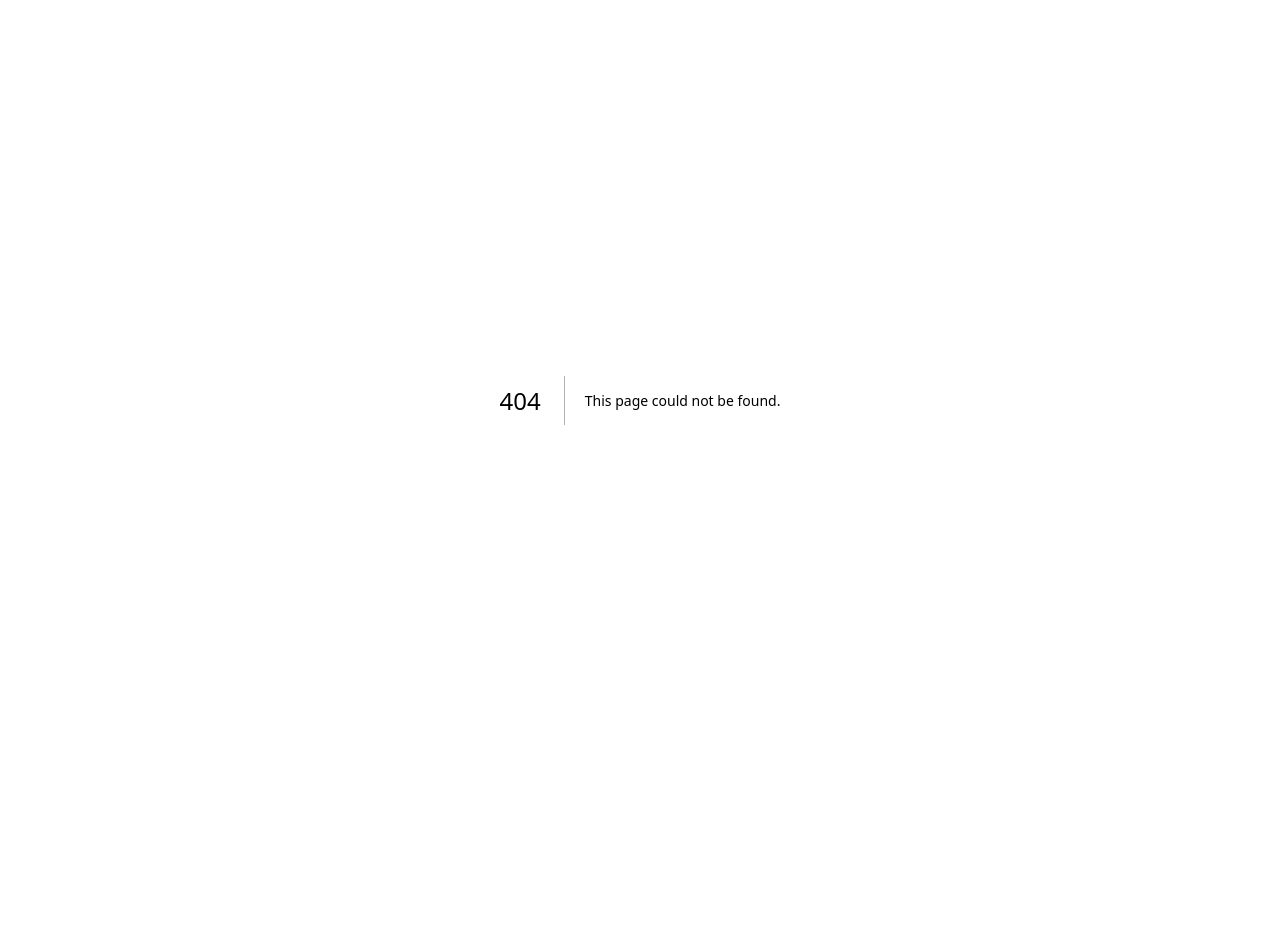
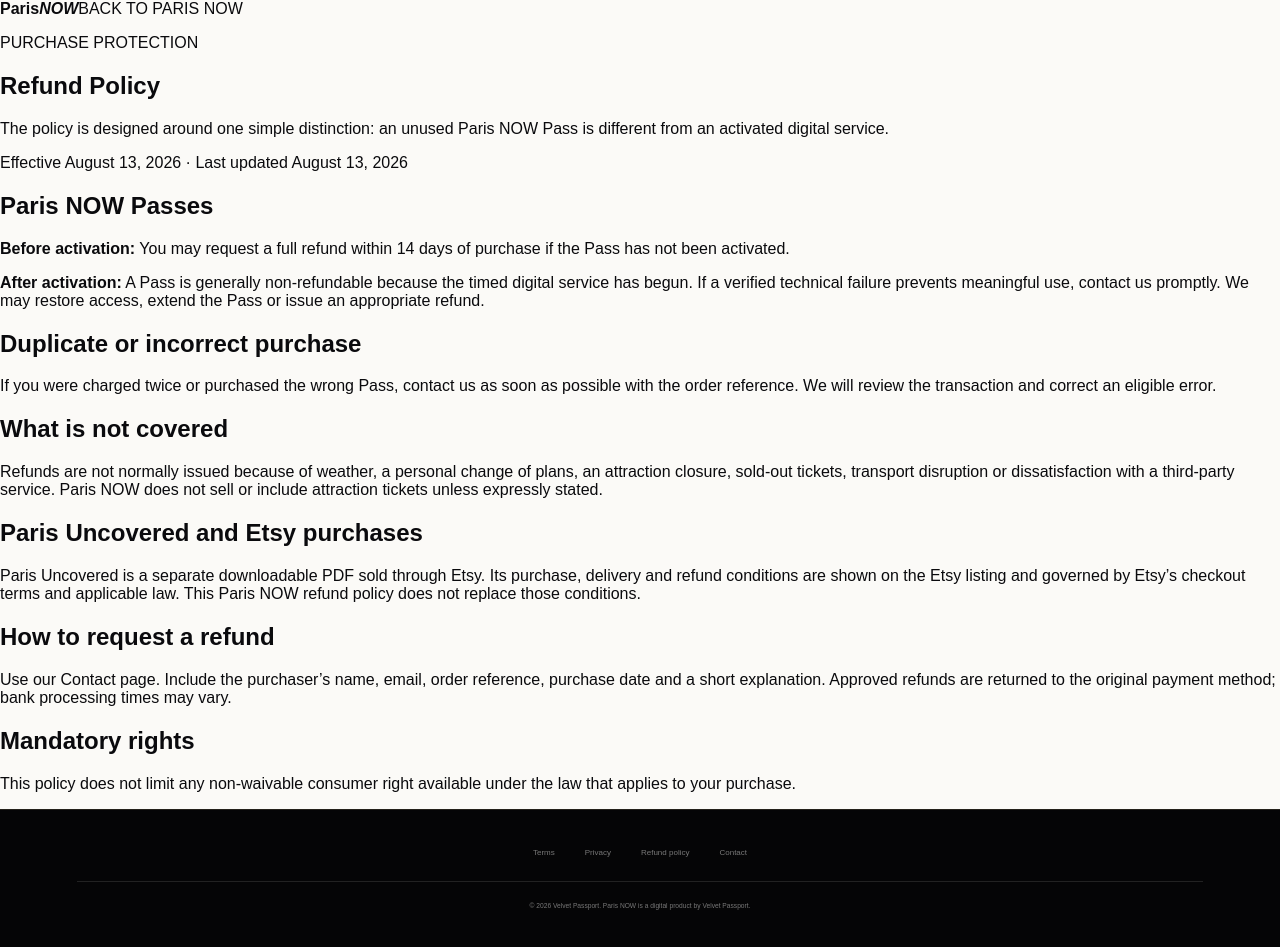
Before and after one commit to naturlabs1996-creator/velvet-passport-now, a Next.js app: page /refund-policy in a window 1280 px wide. Before the commit this address had no page. Before the commit the page ends 800 px from the top, so only its background shows below. Built offline with nearby package versions, Linux system fonts and the light colour scheme.

Commit message:
Add Paris NOW refund policy

```diff
--- /dev/null
+++ b/app/refund-policy/page.tsx
@@ -0,0 +1,15 @@
+import type { Metadata } from "next";
+import LegalPage from "../legal-shell";
+
+export const metadata: Metadata = { title: "Refund Policy | Paris NOW" };
+
+export default function RefundPolicy() {
+  return <LegalPage eyebrow="PURCHASE PROTECTION" title="Refund Policy" intro="The policy is designed around one simple distinction: an unused Paris NOW Pass is different from an activated digital service.">
+    <section className="legalHighlight"><h2>Paris NOW Passes</h2><p><b>Before activation:</b> You may request a full refund within 14 days of purchase if the Pass has not been activated.</p><p><b>After activation:</b> A Pass is generally non-refundable because the timed digital service has begun. If a verified technical failure prevents meaningful use, contact us promptly. We may restore access, extend the Pass or issue an appropriate refund.</p></section>
+    <section><h2>Duplicate or incorrect purchase</h2><p>If you were charged twice or purchased the wrong Pass, contact us as soon as possible with the order reference. We will review the transaction and correct an eligible error.</p></section>
+    <section><h2>What is not covered</h2><p>Refunds are not normally issued because of weather, a personal change of plans, an attraction closure, sold-out tickets, transport disruption or dissatisfaction with a third-party service. Paris NOW does not sell or include attraction tickets unless expressly stated.</p></section>
+    <section><h2>Paris Uncovered and Etsy purchases</h2><p>Paris Uncovered is a separate downloadable PDF sold through Etsy. Its purchase, delivery and refund conditions are shown on the Etsy listing and governed by Etsy’s checkout terms and applicable law. This Paris NOW refund policy does not replace those conditions.</p></section>
+    <section><h2>How to request a refund</h2><p>Use our <a href="/contact">Contact page</a>. Include the purchaser’s name, email, order reference, purchase date and a short explanation. Approved refunds are returned to the original payment method; bank processing times may vary.</p></section>
+    <section><h2>Mandatory rights</h2><p>This policy does not limit any non-waivable consumer right available under the law that applies to your purchase.</p></section>
+  </LegalPage>;
+}
```
